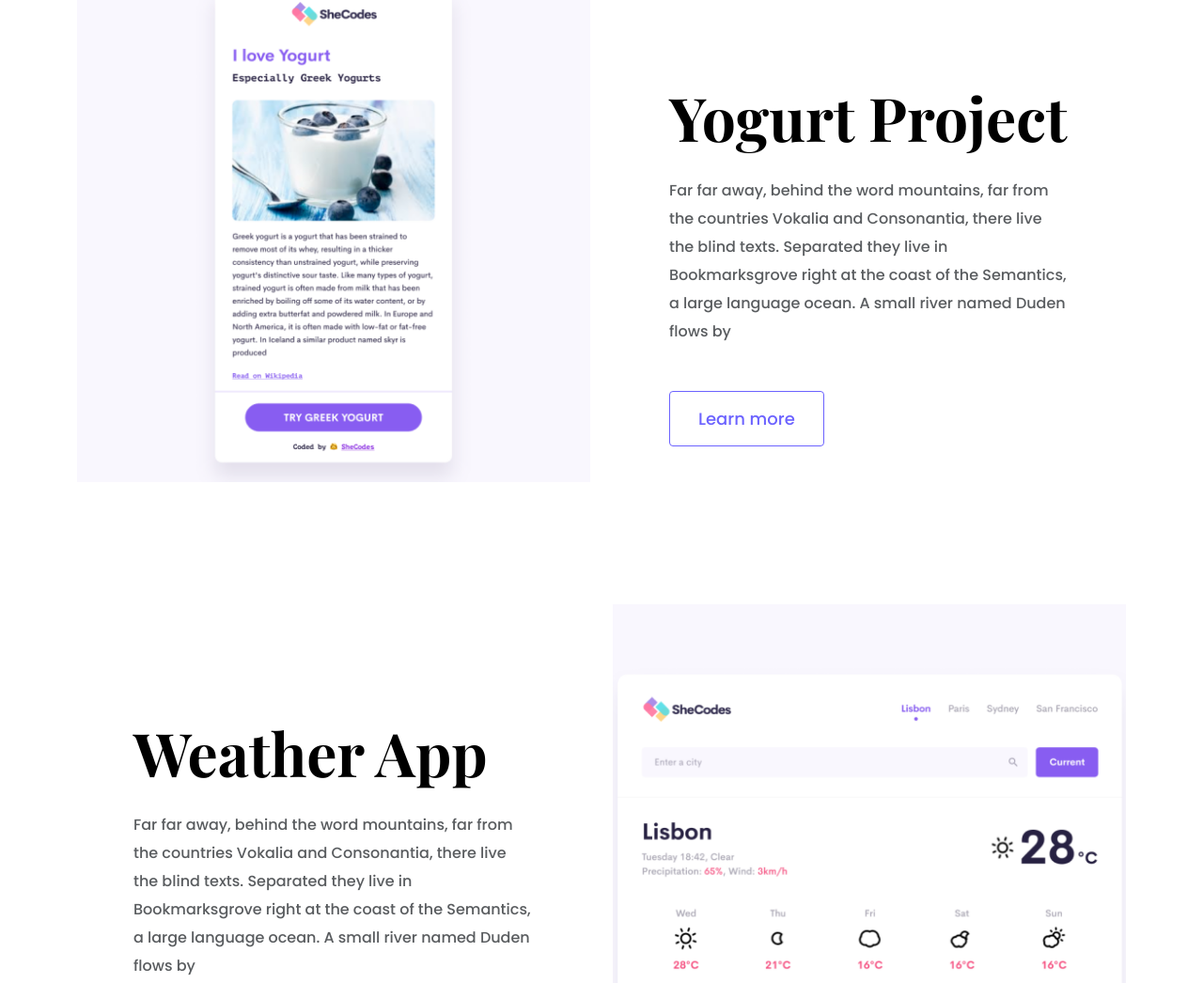
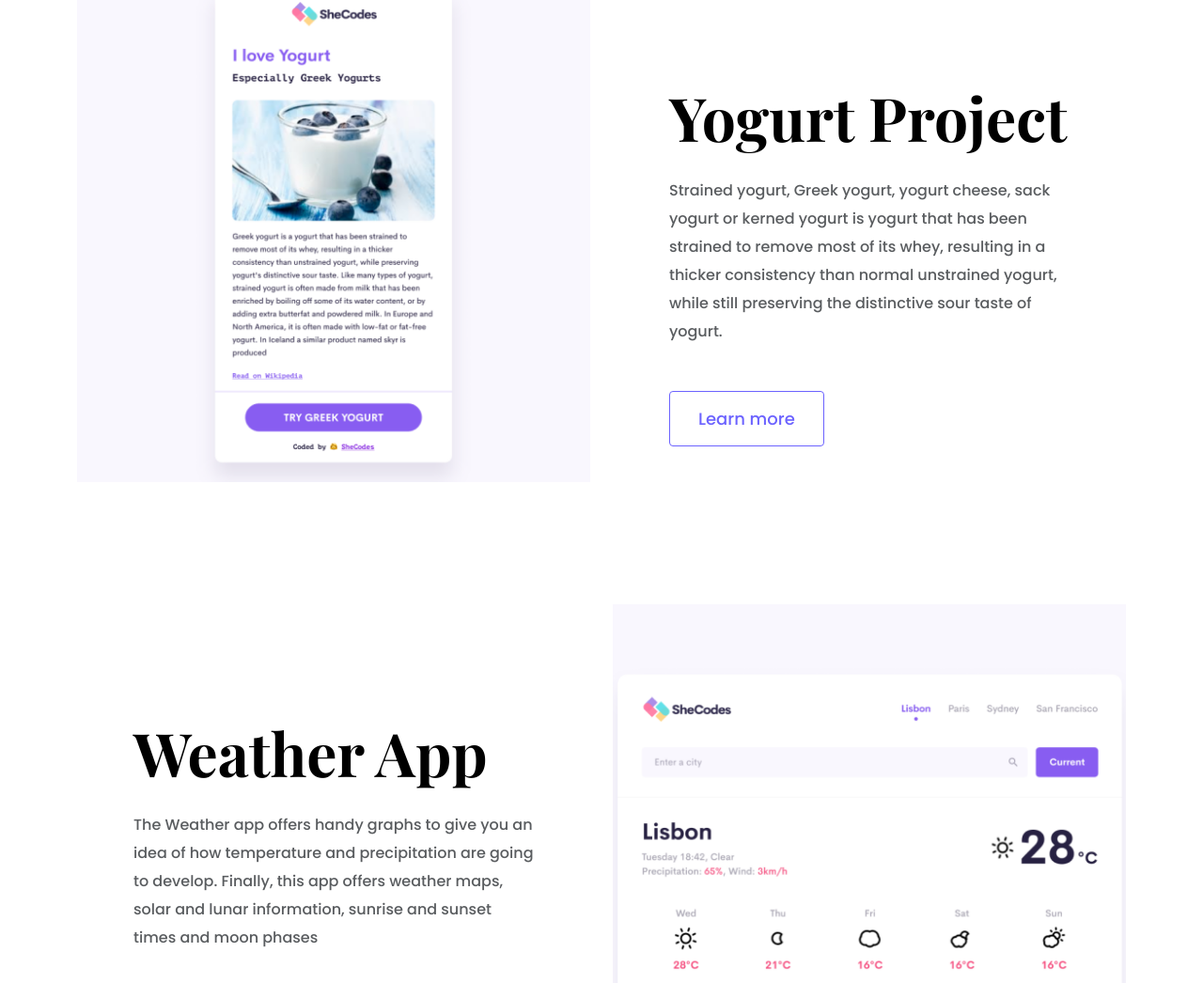
Before and after one commit to stella-ozemoya/Omose-Portfolio, a plain HTML site: page index.html in a window 1280 px wide. Shown: the part 1106-2152 px from the top of the page at 94% size. Drawn offline with nearby package versions, Linux system fonts and the light colour scheme; files that its build step writes are made by us from their sources; files whose address does not match are found by name.

Commit message:
Add files via upload
added content to the Yogurt, Weather app and Dictionary App section

```diff
--- a/index.html
+++ b/index.html
@@ -48,10 +48,11 @@
       <div class="project-description">
       <h2 class="mb-4">Yogurt Project</h2>
       <p class="mb-5 text-muted">
-        Far far away, behind the word mountains, far from the countries
-        Vokalia and Consonantia, there live the blind texts. Separated
-        they live in Bookmarksgrove right at the coast of the Semantics,
-        a large language ocean. A small river named Duden flows by
+        Strained yogurt, Greek yogurt, yogurt cheese, sack yogurt or
+        kerned yogurt is yogurt that has been strained to remove most
+        of its whey, resulting in a thicker consistency than normal
+        unstrained yogurt, while still preserving the distinctive
+        sour taste of yogurt.
       </p>
       <a href="#" class="btn btn-branding-outline">Learn more</a>
     </div>
@@ -64,10 +65,10 @@
       <div class="project-description">
       <h2 class="mb-4">Weather App</h2>
       <p class="mb-5 text-muted">
-        Far far away, behind the word mountains, far from the countries
-        Vokalia and Consonantia, there live the blind texts. Separated
-        they live in Bookmarksgrove right at the coast of the Semantics,
-        a large language ocean. A small river named Duden flows by
+        The Weather app offers handy graphs to give you an idea of how
+        temperature and precipitation are going to develop. Finally,
+        this app offers weather maps, solar and lunar information,
+        sunrise and sunset times and moon phases
       </p>
       <a href="#" class="btn btn-branding-outline">Learn more</a>
     </div>
@@ -87,10 +88,10 @@
       <div class="project-description">
       <h2 class="mb-4">Dictionary App</h2>
       <p class="mb-5 text-muted">
-        Far far away, behind the word mountains, far from the countries
-        Vokalia and Consonantia, there live the blind texts. Separated
-        they live in Bookmarksgrove right at the coast of the Semantics,
-        a large language ocean. A small river named Duden flows by
+        a book or electronic resource that lists the words of a language
+        (typically in alphabetical order) and gives their meaning, or
+        gives the equivalent words in a different language, often also
+        providing information about pronunciation, origin, and usage
       </p>
       <a href="#" class="btn btn-branding-outline">Learn more</a>
     </div>
```
